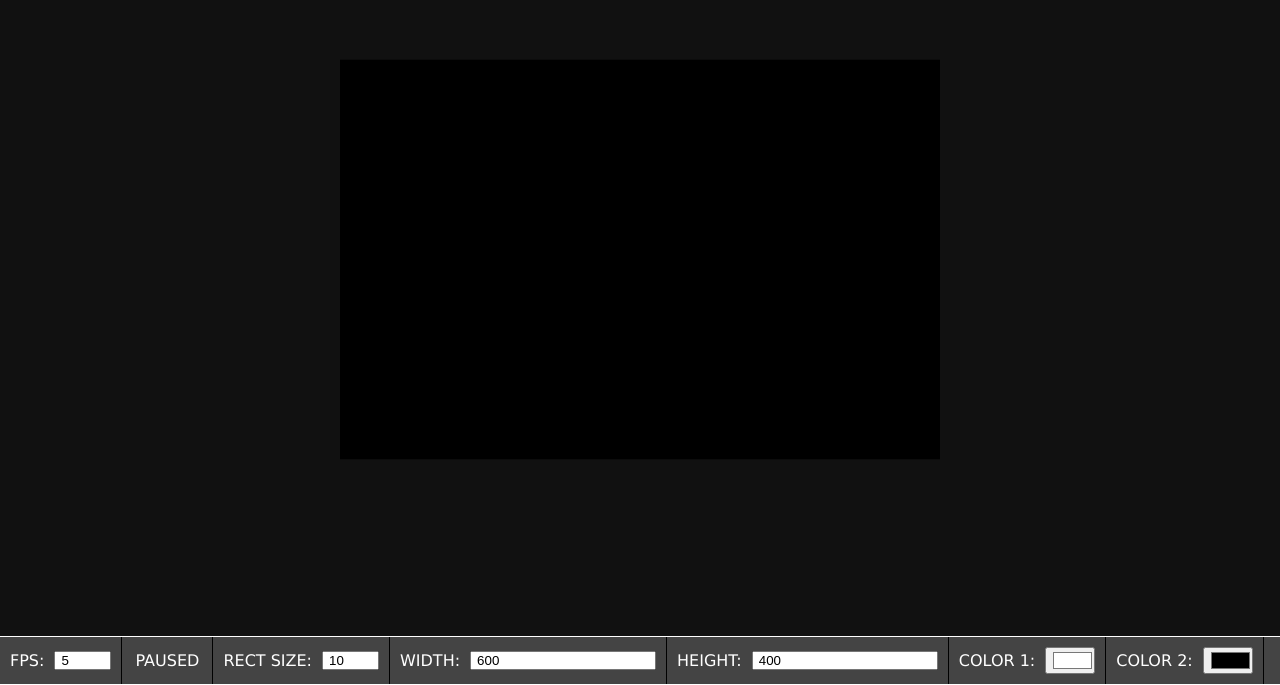
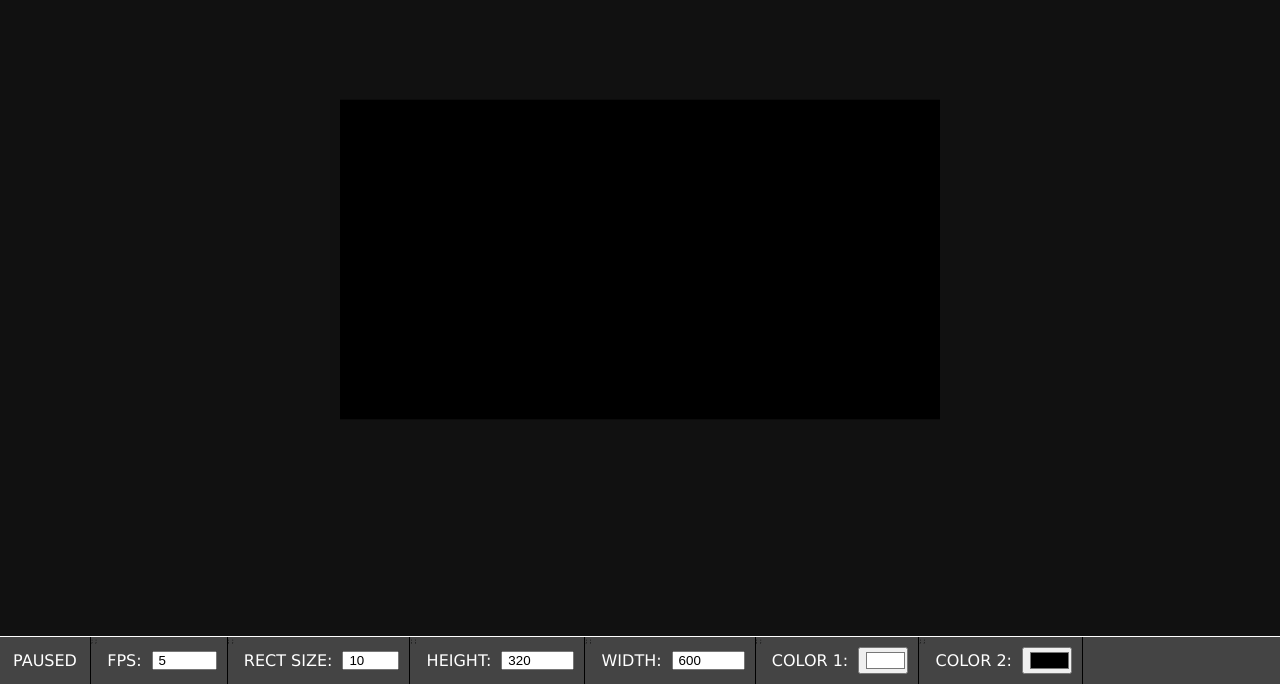
Before and after one commit to N-bred/simulation-playground, a Svelte app: page / in a window 1280 px wide. Shown: the part 115-800 px from the top of the page. Built offline with nearby package versions, Linux system fonts and the light colour scheme.

Commit message:
Adjusted inputs for UX purposes and fixed state on some specific input changes

```diff
--- /dev/null
+++ b/src/dataUtilities/DebouncedState.svelte.ts
@@ -0,0 +1,55 @@
+type DebouncedStateOptions = {
+  debounce: number;
+};
+
+export default class DebouncedState {
+  #state: any = $state();
+  #debouncedValue: any = $state();
+  #timeoutId: ReturnType<typeof setTimeout> | null = null;
+  #typeOfInitialValue: string = "";
+  options: DebouncedStateOptions = {
+    debounce: 0,
+  };
+
+  constructor(val: any, options: DebouncedStateOptions) {
+    this.#state = val;
+    this, (this.#debouncedValue = val);
+    this.options = options;
+    this.#typeOfInitialValue = typeof val;
+  }
+
+  get value() {
+    return this.#state;
+  }
+
+  get debounced() {
+    return this.#debouncedValue;
+  }
+
+  set value(val: any) {
+    6;
+    let formatttedVal = val;
+
+    if (this.#typeOfInitialValue === "number") {
+      formatttedVal = Number(formatttedVal);
+    }
+
+    if (this.#typeOfInitialValue === "boolean") {
+      if (val === "true") {
+        formatttedVal = true;
+      } else if (val === "false") {
+        formatttedVal = false;
+      } else {
+        throw new Error(`Initial Value was Boolean, type of new value is ${typeof val}`);
+      }
+    }
+
+    this.#state = formatttedVal;
+
+    if (this.#timeoutId) clearTimeout(this.#timeoutId);
+
+    this.#timeoutId = setTimeout(() => {
+      this.#debouncedValue = this.#state;
+    }, this.options.debounce);
+  }
+}
--- a/src/simulations/gameOfLife/config.svelte.ts
+++ b/src/simulations/gameOfLife/config.svelte.ts
@@ -1,4 +1,4 @@
-import SearchState from "@/dataUtilities/SearchState.svelte";
+import DebouncedState from "@/dataUtilities/DebouncedState.svelte";
 
 export type GameOfLifeOptions = {
   width: number;
@@ -6,47 +6,108 @@ export type GameOfLifeOptions = {
   col_number: number;
 };
 
-const PROPERTIES = $state({
-  FPS: new SearchState(5, {
-    clamp: true,
+export const INITIAL_PROPERTIES_VALUES = {
+  FPS: {
+    label: "FPS:",
+    type: "number",
+    id: "fps_input",
+    value: 5,
     min: 1,
-    max: 60,
-  }),
-  RECT_SIZE: new SearchState(10, {
-    clamp: true,
+    max: 120,
+    onInput: false,
+    onChange: true,
+    onBlur: true,
+    onKeyDown: true,
+  },
+  RECT_SIZE: {
+    label: "RECT SIZE:",
+    type: "number",
+    id: "rect_size_input",
+    value: 10,
     min: 1,
     max: 50,
+    onChange: true,
+    onBlur: true,
+    onKeyDown: true,
+    onInput: true,
+  },
+  HEIGHT: {
+    label: "HEIGHT:",
+    type: "number",
+    id: "height_input",
+    value: 320,
+    min: 1,
+    max: 2000,
+    onChange: true,
+    onBlur: true,
+    onKeyDown: true,
+    onInput: true,
+  },
+  WIDTH: {
+    label: "WIDTH:",
+    type: "number",
+    id: "width_input",
+    value: 600,
+    min: 1,
+    max: 2000,
+    onChange: true,
+    onBlur: true,
+    onKeyDown: true,
+    onInput: true,
+  },
+};
+
+const PROPERTIES = $state({
+  FPS: { value: INITIAL_PROPERTIES_VALUES.FPS.value },
+  RECT_SIZE: new DebouncedState(INITIAL_PROPERTIES_VALUES.RECT_SIZE.value, {
+    debounce: 500,
   }),
-  HEIGHT: new SearchState(400, {
-    clamp: true,
-    min: 1,
-    max: 50,
+  HEIGHT: new DebouncedState(INITIAL_PROPERTIES_VALUES.HEIGHT.value, {
+    debounce: 500,
   }),
-  WIDTH: new SearchState(600, {
-    clamp: true,
-    min: 1,
-    max: 50,
+  WIDTH: new DebouncedState(INITIAL_PROPERTIES_VALUES.WIDTH.value, {
+    debounce: 500,
   }),
 });
 
+export type PROPERTIES_INDEX = keyof typeof PROPERTIES;
+
+export const INITIAL_GRAPHICS_VALUES = {
+  ACTIVE_COLOR: {
+    label: "COLOR 1:",
+    type: "color",
+    id: "active_color_input",
+    value: "#ffffff",
+  },
+  BACKGROUND_COLOR: {
+    label: "COLOR 2:",
+    type: "color",
+    id: "active_color_input",
+    value: "#000",
+  },
+};
+
 const GRAPHICS = $state({
-  ACTIVE_COLOR: "#ffffff",
-  BACKGROUND_COLOR: "#000000",
+  ACTIVE_COLOR: INITIAL_GRAPHICS_VALUES.ACTIVE_COLOR,
+  BACKGROUND_COLOR: INITIAL_GRAPHICS_VALUES.BACKGROUND_COLOR,
 });
+
+export type GRAPHICS_INDEX = keyof typeof GRAPHICS;
 
 const STATE = $state({
   PAUSED: true,
 });
 
-const COMPUTED = {
-  COL_NUMBER: Math.floor(PROPERTIES.WIDTH.value / PROPERTIES.RECT_SIZE.value),
-  ROW_NUMBER: Math.floor(PROPERTIES.HEIGHT.value / PROPERTIES.RECT_SIZE.value),
-  MAX_BOARD_SIZE: Math.floor(PROPERTIES.WIDTH.value / PROPERTIES.RECT_SIZE.value) * Math.floor(PROPERTIES.HEIGHT.value / PROPERTIES.RECT_SIZE.value),
-};
+const COMPUTED = $derived({
+  COL_NUMBER: Math.floor(PROPERTIES.WIDTH.debounced / PROPERTIES.RECT_SIZE.value),
+  ROW_NUMBER: Math.floor(PROPERTIES.HEIGHT.debounced / PROPERTIES.RECT_SIZE.value),
+  MAX_BOARD_SIZE:
+    Math.floor(PROPERTIES.WIDTH.debounced / PROPERTIES.RECT_SIZE.value) * Math.floor(PROPERTIES.HEIGHT.debounced / PROPERTIES.RECT_SIZE.value),
+});
 
 export default {
   PROPERTIES,
   GRAPHICS,
   STATE,
-  COMPUTED,
+  COMPUTED: () => COMPUTED,
 };
--- a/src/simulations/gameOfLife/consumer.svelte
+++ b/src/simulations/gameOfLife/consumer.svelte
@@ -1,7 +1,7 @@
 <script lang="ts">
   import { onMount } from "svelte";
   import canvasApi, { type Api } from "@/canvasApi2";
-  import { reset, alterCell, stopDataLoop, updateDataLoop, handlePauseAndPlay, DATA } from "./provider.svelte";
+  import { reset, alterCell, stopDataLoop, updateDataLoop, handlePauseAndPlay, CURRENT_STATE } from "./provider.svelte";
   import { setEvents, removeEvents } from "./events";
   import CONFIG from "./config.svelte";
   import Canvas from "@/components/canvas.svelte";
@@ -12,18 +12,18 @@
   let animation_frame = $state(0);
 
   function updateGraphicsLoop() {
-    api?.background(CONFIG.PROPERTIES.WIDTH.value, CONFIG.PROPERTIES.HEIGHT.value, CONFIG.GRAPHICS.BACKGROUND_COLOR);
+    api?.background(CONFIG.PROPERTIES.WIDTH.value, CONFIG.PROPERTIES.HEIGHT.value, CONFIG.GRAPHICS.BACKGROUND_COLOR.value);
 
-    api?.setFill(CONFIG.GRAPHICS.ACTIVE_COLOR);
-    const board = DATA.CURRENT_STATE;
-    for (let y = 0; y < CONFIG.COMPUTED.ROW_NUMBER; ++y) {
-      for (let x = 0; x < CONFIG.COMPUTED.COL_NUMBER; ++x) {
-        if (board[y * CONFIG.COMPUTED.COL_NUMBER + x] === 1) {
+    api?.setFill(CONFIG.GRAPHICS.ACTIVE_COLOR.value);
+    const board = CURRENT_STATE();
+    for (let y = 0; y < CONFIG.COMPUTED().ROW_NUMBER; ++y) {
+      for (let x = 0; x < CONFIG.COMPUTED().COL_NUMBER; ++x) {
+        if (board[y * CONFIG.COMPUTED().COL_NUMBER + x] === 1) {
           api?.rect(
             x * CONFIG.PROPERTIES.RECT_SIZE.value,
             y * CONFIG.PROPERTIES.RECT_SIZE.value,
             CONFIG.PROPERTIES.RECT_SIZE.value,
-            CONFIG.PROPERTIES.RECT_SIZE.value,
+            CONFIG.PROPERTIES.RECT_SIZE.value
           );
         }
       }
@@ -63,5 +63,6 @@
   });
 </script>
 
-<Canvas width={CONFIG.PROPERTIES.WIDTH.value} height={CONFIG.PROPERTIES.HEIGHT.value} bind:ctx {onClick} />
+<Canvas width={CONFIG.PROPERTIES.WIDTH.debounced} height={CONFIG.PROPERTIES.HEIGHT.debounced} bind:ctx {onClick} />
+
 <Panel />
--- a/src/simulations/gameOfLife/panel.svelte
+++ b/src/simulations/gameOfLife/panel.svelte
@@ -1,45 +1,59 @@
 <script lang="ts">
-  import CONFIG from "./config.svelte";
-  import { handlePauseAndPlay } from "./provider.svelte";
+  import CONFIG, { INITIAL_PROPERTIES_VALUES, INITIAL_GRAPHICS_VALUES, type PROPERTIES_INDEX, type GRAPHICS_INDEX } from "./config.svelte";
+  import { handlePauseAndPlay, pause } from "./provider.svelte";
+  import { clamp } from "@/utils";
 
   let paused_text = $derived(CONFIG.STATE.PAUSED ? "PAUSED" : "PLAYING");
+
+  function clampInput(e: any, ref: { value: number }, min: number, max: number) {
+    const newVal = clamp(Number(e.target.value), min, max);
+    ref.value = newVal;
+    e.target.value = newVal;
+  }
+
+  function handleKeyEnterBlur(e: KeyboardEvent & { currentTarget: EventTarget & HTMLInputElement }) {
+    if (e.key === "Enter") {
+      e.currentTarget.blur();
+    }
+  }
 </script>
 
 <div class="status_bar">
-  <div class="status_item">
-    <label for="fps_input">FPS: </label>
-    <input name="fps_input" id="fps_input" type="number" min="1" max="60" bind:value={CONFIG.PROPERTIES.FPS.value} />
-  </div>
-
   <div class="status_item">
     <button onclick={handlePauseAndPlay} style="min-width: 70px;">
       {paused_text}
     </button>
   </div>
 
-  <div class="status_item">
-    <label for="rect_size_input">RECT SIZE: </label>
-    <input id="rect_size_input" type="number" min="1" max="50" bind:value={CONFIG.PROPERTIES.RECT_SIZE.value} />
-  </div>
+  {#each Object.entries(INITIAL_PROPERTIES_VALUES) as INITIAL_PROPERTIES}
+    {@const name = INITIAL_PROPERTIES[0] as PROPERTIES_INDEX};
+    {@const values = INITIAL_PROPERTIES[1]};
 
-  <div class="status_item">
-    <label for="width_input">WIDTH: </label>
-    <input id="width_input" type="number" min="100" bind:value={CONFIG.PROPERTIES.WIDTH.value} />
-  </div>
+    <div class="status_item">
+      <label for={values.id}>{values.label}</label>
+      <input
+        id={values.id}
+        type={values.type}
+        min={values.min}
+        max={values.max}
+        value={values.value}
+        oninput={values.onInput ? pause : () => {}}
+        onchange={(e) => clampInput(e, CONFIG.PROPERTIES[name], values.min, values.max)}
+        onblur={(e) => clampInput(e, CONFIG.PROPERTIES[name], values.min, values.max)}
+        onkeydown={handleKeyEnterBlur}
+      />
+    </div>
+  {/each}
 
-  <div class="status_item">
-    <label for="height_input">HEIGHT: </label>
-    <input id="height_input" type="number" min="100" bind:value={CONFIG.PROPERTIES.HEIGHT.value} />
-  </div>
+  {#each Object.entries(INITIAL_GRAPHICS_VALUES) as INITIAL_GRAPHICS}
+    {@const name = INITIAL_GRAPHICS[0] as GRAPHICS_INDEX};
+    {@const values = INITIAL_GRAPHICS[1]};
 
-  <div class="status_item">
-    <label for="active_color_input">COLOR 1: </label>
-    <input id="active_color_input" type="color" bind:value={CONFIG.GRAPHICS.ACTIVE_COLOR} />
-  </div>
-  <div class="status_item">
-    <label for="inactive_color_input">COLOR 2: </label>
-    <input id="inactive_color_input" type="color" bind:value={CONFIG.GRAPHICS.BACKGROUND_COLOR} />
-  </div>
+    <div class="status_item">
+      <label for={values.id}>{values.label}</label>
+      <input id={values.id} type={values.type} bind:value={CONFIG.GRAPHICS[name].value} />
+    </div>
+  {/each}
 </div>
 
 <style>
--- a/src/simulations/gameOfLife/provider.svelte.ts
+++ b/src/simulations/gameOfLife/provider.svelte.ts
@@ -1,12 +1,17 @@
 import CONFIG from "./config.svelte";
 
-let bufferA = new Uint8Array(CONFIG.COMPUTED.MAX_BOARD_SIZE);
-let bufferB = new Uint8Array(CONFIG.COMPUTED.MAX_BOARD_SIZE);
+let bufferA = $derived(new Uint8Array(CONFIG.COMPUTED().MAX_BOARD_SIZE));
+let bufferB = $derived(new Uint8Array(CONFIG.COMPUTED().MAX_BOARD_SIZE));
 let interval = $state(0);
+let toggle = $state(0);
 
-export const DATA = $state({
-  CURRENT_STATE: bufferA,
-});
+export function CURRENT_STATE() {
+  return toggle === 0 ? bufferA : bufferB;
+}
+
+function NEXT_STATE() {
+  return toggle === 0 ? bufferB : bufferA;
+}
 
 function getNumberOfActiveCells(x: number, y: number, state: Uint8Array) {
   let count = 0;
@@ -17,8 +22,8 @@ function getNumberOfActiveCells(x: number, y: number, state: Uint8Array) {
       const nx = x + dx;
       const ny = y + dy;
 
-      if (nx >= 0 && nx < CONFIG.COMPUTED.COL_NUMBER && ny >= 0 && ny < CONFIG.COMPUTED.ROW_NUMBER) {
-        count += state[ny * CONFIG.COMPUTED.COL_NUMBER + nx] || 0;
+      if (nx >= 0 && nx < CONFIG.COMPUTED().COL_NUMBER && ny >= 0 && ny < CONFIG.COMPUTED().ROW_NUMBER) {
+        count += state[ny * CONFIG.COMPUTED().COL_NUMBER + nx] || 0;
       }
     }
   }
@@ -26,10 +31,10 @@ function getNumberOfActiveCells(x: number, y: number, state: Uint8Array) {
 }
 
 export function alterCell(x: number, y: number) {
-  const index = y * CONFIG.COMPUTED.COL_NUMBER + (x % CONFIG.COMPUTED.COL_NUMBER);
-  const prev_val = DATA.CURRENT_STATE[index];
+  const index = y * CONFIG.COMPUTED().COL_NUMBER + (x % CONFIG.COMPUTED().COL_NUMBER);
+  const prev_val = CURRENT_STATE()[index];
   const final_val = prev_val === 0 ? 1 : 0;
-  DATA.CURRENT_STATE[index] = final_val;
+  CURRENT_STATE()[index] = final_val;
 }
 
 function updateCell(value_at_cell: number, number_of_active_cells: number) {
@@ -50,17 +55,17 @@ function updateCell(value_at_cell: number, number_of_active_cells: number) {
 }
 
 export function getNextState() {
-  const next_buffer = DATA.CURRENT_STATE === bufferA ? bufferB : bufferA;
+  const next_buffer = NEXT_STATE();
 
-  for (let y = 0; y < CONFIG.COMPUTED.ROW_NUMBER; ++y) {
-    for (let x = 0; x < CONFIG.COMPUTED.COL_NUMBER; ++x) {
-      const i = y * CONFIG.COMPUTED.COL_NUMBER + x;
-      const number_of_active_cells = getNumberOfActiveCells(x, y, DATA.CURRENT_STATE);
-      next_buffer[i] = updateCell(DATA.CURRENT_STATE[i]!, number_of_active_cells);
+  for (let y = 0; y < CONFIG.COMPUTED().ROW_NUMBER; ++y) {
+    for (let x = 0; x < CONFIG.COMPUTED().COL_NUMBER; ++x) {
+      const i = y * CONFIG.COMPUTED().COL_NUMBER + x;
+      const number_of_active_cells = getNumberOfActiveCells(x, y, CURRENT_STATE());
+      next_buffer[i] = updateCell(CURRENT_STATE()[i]!, number_of_active_cells);
     }
   }
 
-  DATA.CURRENT_STATE = next_buffer;
+  toggle = toggle === 0 ? 1 : 0;
 }
 
 export function reset() {
@@ -78,12 +83,21 @@ export function stopDataLoop() {
   clearInterval(interval);
 }
 
+export function pause() {
+  CONFIG.STATE.PAUSED = true;
+  stopDataLoop();
+}
+
+export function play() {
+  CONFIG.STATE.PAUSED = false;
+  updateDataLoop();
+}
+
 export function handlePauseAndPlay() {
-  if (CONFIG.STATE.PAUSED) {
-    CONFIG.STATE.PAUSED = false;
-    updateDataLoop();
+  if (!CONFIG.STATE.PAUSED) {
+    pause();
   } else {
-    CONFIG.STATE.PAUSED = true;
-    stopDataLoop();
+    500;
+    play();
   }
 }
```
Also changed, not shown: src/dataUtilities/SearchState.svelte.ts (deleted, +0 -37 lines).
